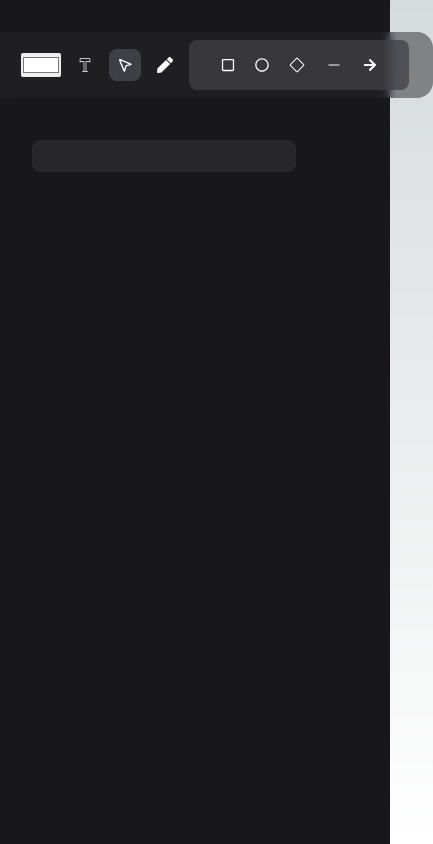
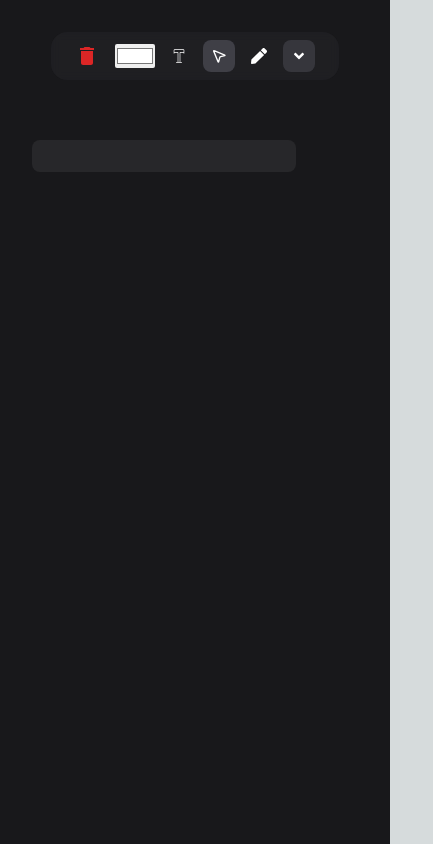
Before and after one commit to Saransh1220/FluxDraw, a Next.js app: page / in a window 390 px wide. Shown: the whole page, 433 px wide, since content can reach past the window. Built offline with nearby package versions, Linux system fonts and the light colour scheme.

Commit message:
Made the Navbar Responsive

```diff
--- a/components/Navbar.jsx
+++ b/components/Navbar.jsx
@@ -1,6 +1,6 @@
 import { useState } from 'react';
 import { MdDelete } from "react-icons/md";
-import { FaRegSquare, FaRegCircle, FaArrowRight,FaPen  } from "react-icons/fa";
+import { FaRegSquare, FaRegCircle, FaArrowRight,FaPen ,FaAngleDown } from "react-icons/fa";
 import { CiText } from "react-icons/ci";
 import { GoDiamond } from "react-icons/go";
 import { IoRemoveOutline } from "react-icons/io5";
@@ -8,6 +8,12 @@ import { LuMousePointer2 } from "react-icons/lu";
 
 const Navbar = ({ onClearCanvas, onColorChange, onSelectShape }) => {
   const [selectedShape, setSelectedShape] = useState('pointer'); // Default active item is 'pointer'
+  const [isChildVisible, setIsChildVisible] = useState(false);
+
+
+  const toggleChildVisibility = () => {
+    setIsChildVisible(!isChildVisible);
+  };
 
   const handleColorChange = (e) => {
     onColorChange(e.target.value);
@@ -18,8 +24,10 @@ const Navbar = ({ onClearCanvas, onColorChange, onSelectShape }) => {
     onSelectShape(shape);
   };
 
+
+
   return (
-    <nav className="absolute top-0 left-1/2 transform -translate-x-1/2 flex justify-center items-center w-fit py-2 bg-zinc-800/50 backdrop-blur-sm text-white px-6 mt-8 rounded-2xl">
+    <nav className="absolute top-0 left-1/2 transform -translate-x-1/2 flex justify-center items-center w-fit py-2 bg-zinc-800/50 backdrop-blur-sm text-white px-6 mt-8 rounded-2xl ">
       <button onClick={onClearCanvas} className="text-red-600 text-2xl flex items-center justify-center">
         <MdDelete className="inline-block" />
       </button>
@@ -47,7 +55,7 @@ const Navbar = ({ onClearCanvas, onColorChange, onSelectShape }) => {
       >
         <FaPen />
       </button>
-      <div className='flex gap-4 ml-2 bg-zinc-700/75 px-6 py-2 rounded-lg max-sm:gap-1'>
+      <div className='flex gap-4 ml-2 bg-zinc-700/75 px-6 py-2 rounded-lg max-sm:gap-1 max-sm:hidden'>
         <button
           onClick={() => selectShape('square')}
           className={`text-sm p-2 hover:bg-zinc-600 rounded-lg ${selectedShape === 'square' ? 'bg-zinc-600' : ''}`}
@@ -79,6 +87,45 @@ const Navbar = ({ onClearCanvas, onColorChange, onSelectShape }) => {
           <FaArrowRight />
         </button>
       </div>
+      <div className='relative'>
+      <div onClick={toggleChildVisibility} className='bg-zinc-700/75 p-2 rounded-lg ml-2 cursor-pointer'>
+        <FaAngleDown style={{ transform: isChildVisible ? 'rotate(180deg)' : 'rotate(0deg)', transition: 'transform 0.3s ease' }} />
+      </div>
+      {isChildVisible && (
+        <div className='absolute top-12 bg-zinc-700/75 p-2 rounded-lg flex flex-col gap-4'>
+          <button
+            onClick={() => selectShape('square')}
+            className={`text-sm p-2 hover:bg-zinc-600 rounded-lg ${selectedShape === 'square' ? 'bg-zinc-600' : ''}`}
+          >
+            <FaRegSquare />
+          </button>
+          <button
+            onClick={() => selectShape('circle')}
+            className={`text-sm p-2 hover:bg-zinc-600 rounded-lg ${selectedShape === 'circle' ? 'bg-zinc-600' : ''}`}
+          >
+            <FaRegCircle />
+          </button>
+          <button
+            onClick={() => selectShape('diamond')}
+            className={`text-md p-2 hover:bg-zinc-600 rounded-lg ${selectedShape === 'diamond' ? 'bg-zinc-600' : ''}`}
+          >
+            <GoDiamond />
+          </button>
+          <button
+            onClick={() => selectShape('line')}
+            className={`text-lg p-2 hover:bg-zinc-600 rounded-lg ${selectedShape === 'line' ? 'bg-zinc-600' : ''}`}
+          >
+            <IoRemoveOutline />
+          </button>
+          <button
+            onClick={() => selectShape('arrow')}
+            className={`text-sm p-2 hover:bg-zinc-600 rounded-lg ${selectedShape === 'arrow' ? 'bg-zinc-600' : ''}`}
+          >
+            <FaArrowRight />
+          </button>
+        </div>
+      )}
+    </div>
     </nav>
   );
 };
```
